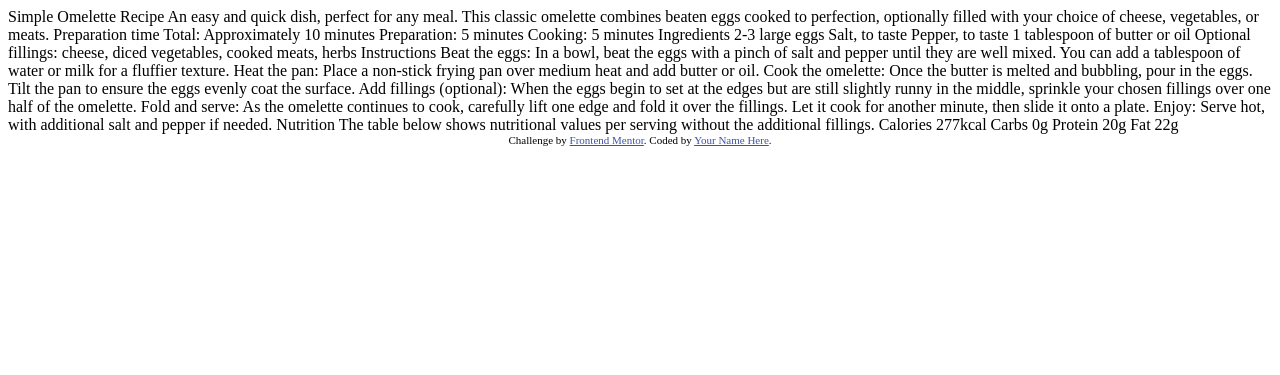
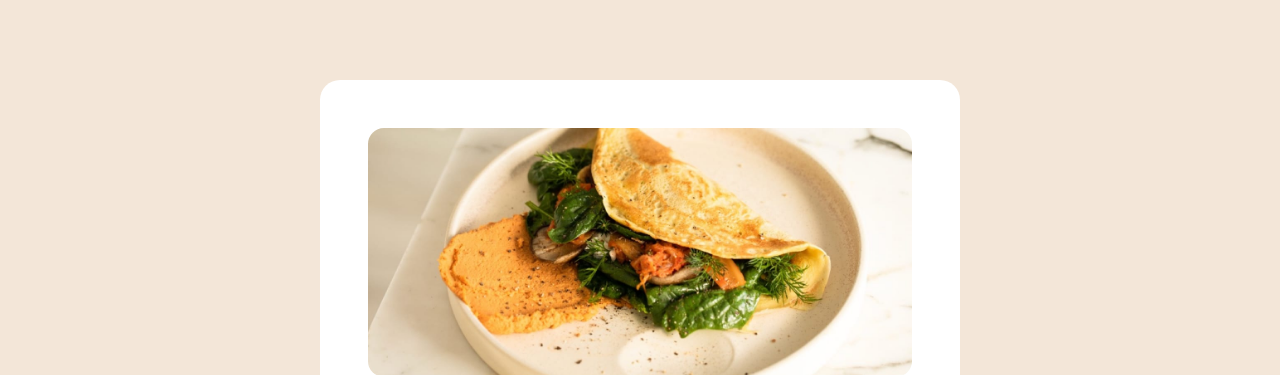
Before and after one commit to Michaelomo/recipe-page-main, a plain HTML site: page index.html in a window 1280 px wide. Shown: the top 375 px of the page. Drawn offline with Linux system fonts and the light colour scheme.

Commit message:
initial recipe

```diff
--- a/index.html
+++ b/index.html
@@ -3,9 +3,11 @@
 <head>
   <meta charset="UTF-8">
   <meta name="viewport" content="width=device-width, initial-scale=1.0"> <!-- displays site properly based on user's device -->
-
+  <link rel="preconnect" href="https://fonts.googleapis.com">
+  <link rel="preconnect" href="https://fonts.gstatic.com" crossorigin>
+  <link href="https://fonts.googleapis.com/css2?family=Outfit:wght@100..900&family=Young+Serif&display=swap" rel="stylesheet">
   <link rel="icon" type="image/png" sizes="32x32" href="./assets/images/favicon-32x32.png">
-
+  <link rel="stylesheet" href="style.css">
   <title>Frontend Mentor | Recipe page</title>
 
   <!-- Feel free to remove these styles or customise in your own stylesheet 👍 -->
@@ -15,8 +17,9 @@
   </style>
 </head>
 <body>
-
-  Simple Omelette Recipe
+<div class="container">
+  <img class="container--image" src="/assets/images/image-omelette.jpeg">
+ <h1 class="container--header" >Simple Omelette Recipe</h1>
 
   An easy and quick dish, perfect for any meal. This classic omelette combines beaten eggs cooked
   to perfection, optionally filled with your choice of cheese, vegetables, or meats.
@@ -68,10 +71,10 @@
 
   Fat
   22g
-
-  <div class="attribution">
+  </div>
+  <!-- <div class="attribution">
     Challenge by <a href="https://www.frontendmentor.io?ref=challenge" target="_blank">Frontend Mentor</a>.
     Coded by <a href="#">Your Name Here</a>.
-  </div>
+  </div> -->
 </body>
 </html>
--- /dev/null
+++ b/style.css
@@ -0,0 +1,39 @@
+:root{
+    --white-color: hsl(0, 0%, 100%);
+    --stone100-color: hsl(30, 54%, 90%);
+    --stone150-color: hsl(30, 18%, 87%);
+    --stone600-color:hsl(30, 10%, 34%);
+    --stone900-color: hsl(24, 5%, 18%);
+    --brown800-color:  hsl(14, 45%, 36%);
+    --rose800-color: hsl(332, 51%, 32%);
+    --rose50-color: hsl(330, 100%, 98%);
+
+    --font-size: 16px;
+
+}
+
+*{
+    margin: 0;
+    padding: 0;
+    box-sizing: border-box;
+}
+body{
+    background-color: var(--stone100-color);
+}
+.container{
+    width: 50%;
+    margin: 5rem auto;
+    background-color: white;
+    padding: 3rem;
+    border-radius: 1.25rem;
+}
+.container img{
+    display: inline-block;
+    width: 100%;
+    border-radius: 1rem;
+}
+.container-header{
+    font-family: "young-serif",serif;
+    font-weight: 400;
+    font-style: normal;
+}
```
